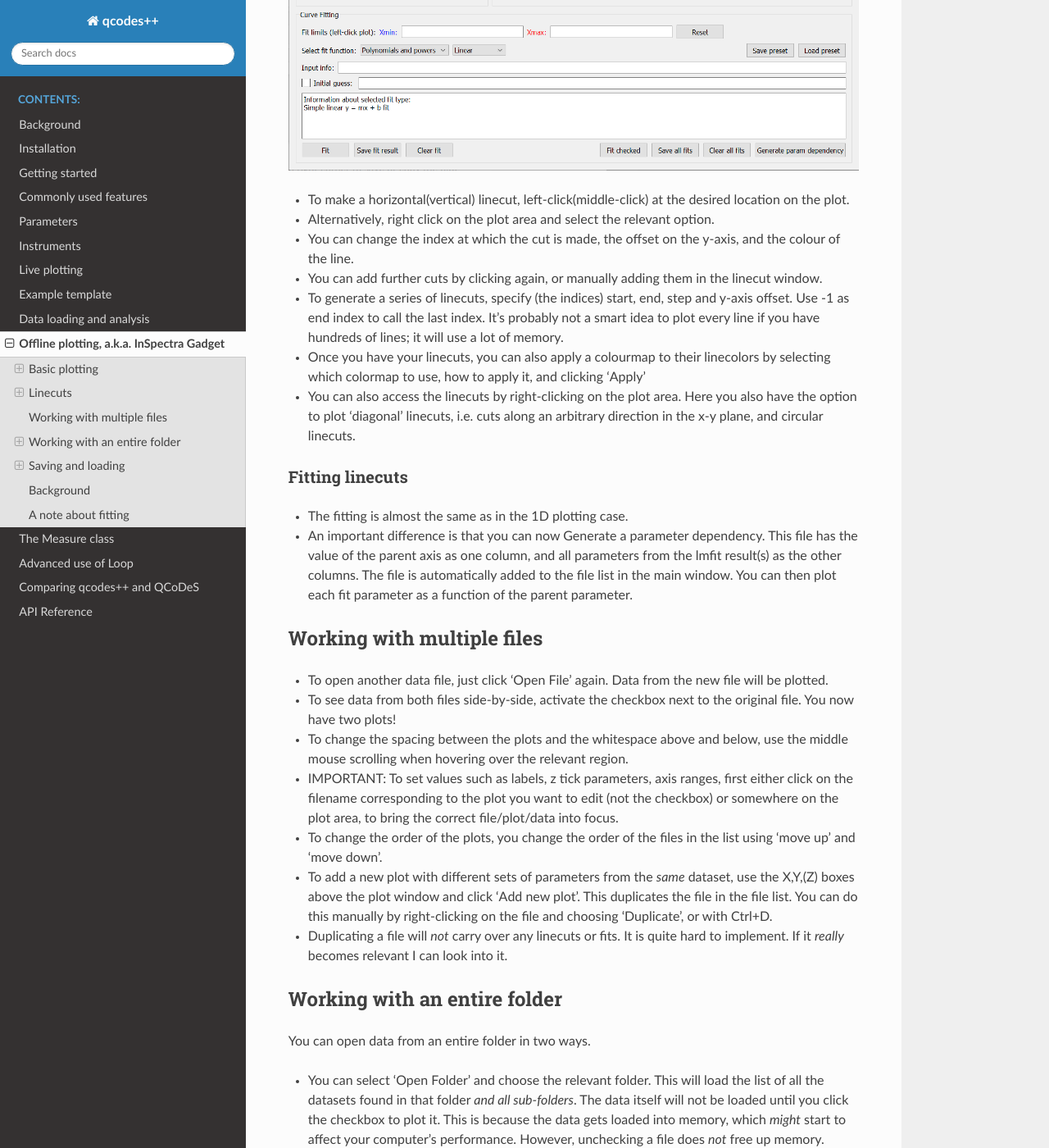
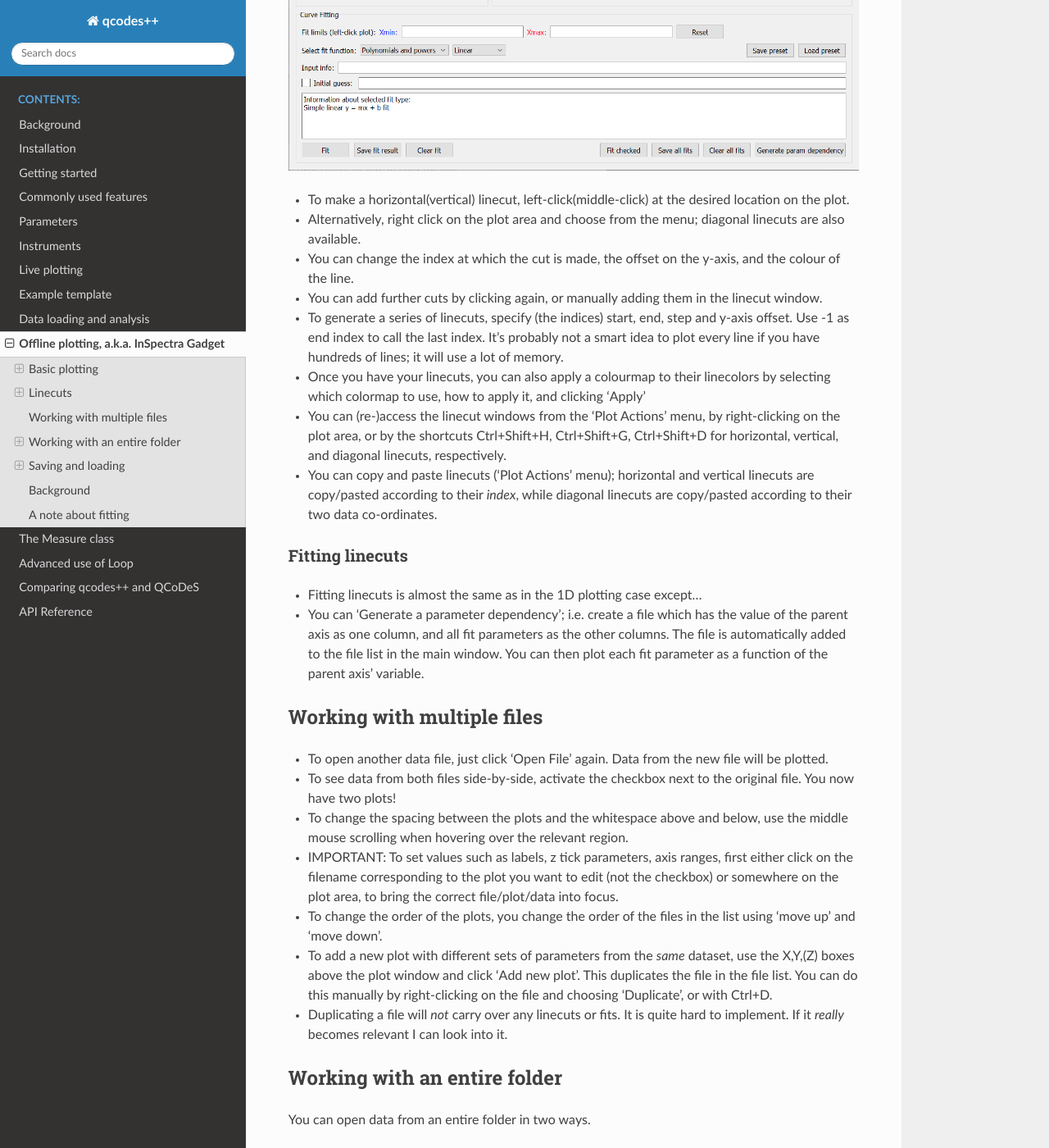
Before and after one commit to qcodespp/qcodespp.github.io, a Sphinx documentation site: the page built from docs/source/offline_plotting.rst, in a window 1280 px wide and 1400 px high, scrolled down 4582 px. Shown: the whole window at 82% size. Built offline with Sphinx 7.4.7 and the Read the Docs theme 3.1.0, drawn with Linux system fonts in a browser that asks for light colours.

Commit message:
edits to offline_plotting

```diff
--- a/docs/source/offline_plotting.rst
+++ b/docs/source/offline_plotting.rst
@@ -208,17 +208,18 @@ Linecuts
     :alt: InSpectra Gadget linecut window
 
 - To make a horizontal(vertical) linecut, left-click(middle-click) at the desired location on the plot.
-- Alternatively, right click on the plot area and select the relevant option.
+- Alternatively, right click on the plot area and choose from the menu; diagonal linecuts are also available.
 - You can change the index at which the cut is made, the offset on the y-axis, and the colour of the line.
 - You can add further cuts by clicking again, or manually adding them in the linecut window.
 - To generate a series of linecuts, specify (the indices) start, end, step and y-axis offset. Use -1 as end index to call the last index. It's probably not a smart idea to plot every line if you have hundreds of lines; it will use a lot of memory.
 - Once you have your linecuts, you can also apply a colourmap to their linecolors by selecting which colormap to use, how to apply it, and clicking 'Apply'
-- You can also access the linecuts by right-clicking on the plot area. Here you also have the option to plot 'diagonal' linecuts, i.e. cuts along an arbitrary direction in the x-y plane, and circular linecuts.
+- You can (re-)access the linecut windows from the 'Plot Actions' menu, by right-clicking on the plot area, or by the shortcuts Ctrl+Shift+H, Ctrl+Shift+G, Ctrl+Shift+D for horizontal, vertical, and diagonal linecuts, respectively.
+- You can copy and paste linecuts ('Plot Actions' menu); horizontal and vertical linecuts are copy/pasted according to their *index*, while diagonal linecuts are copy/pasted according to their two data co-ordinates.
 
 Fitting linecuts
 ^^^^^^^^^^^^^^^^
-- The fitting is almost the same as in the 1D plotting case.
-- An important difference is that you can now Generate a parameter dependency. This file has the value of the parent axis as one column, and all parameters from the lmfit result(s) as the other columns. The file is automatically added to the file list in the main window. You can then plot each fit parameter as a function of the parent parameter.
+- Fitting linecuts is almost the same as in the 1D plotting case except...
+- You can 'Generate a parameter dependency'; i.e. create a file which has the value of the parent axis as one column, and all fit parameters as the other columns. The file is automatically added to the file list in the main window. You can then plot each fit parameter as a function of the parent axis' variable.
 
 Working with multiple files
 ---------------------------
```
